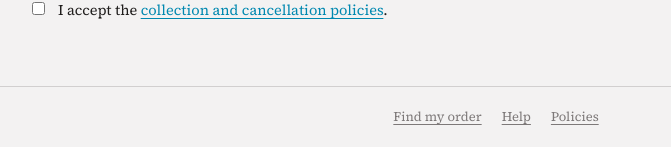
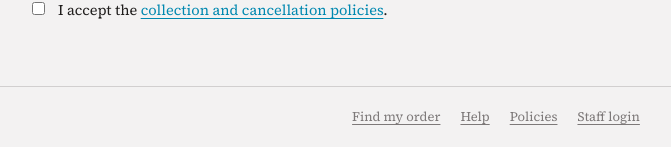
Before and after one commit to alboogycOdR/curry-orders, a Django app: page /checkout/ in a window 1280 px wide. Shown: the part 825-972 px from the top of the page, without its empty margins (144-815 px from the left). Run offline with Django 5.2, Linux system fonts and the light colour scheme; data comes from the database, SQL or seed files in the repository; data that the repository does not hold is empty; parts of the project's set-up code (start-up, migrations or seed data) failed here and were passed over.

Commit message:
Add a footer "Staff login" link, only when logged out
Regression from the public/staff nav split: gating the staff nav on
request.staff_user correctly hid it from customers, but also removed the
only path a logged-out staff member had to manage:login -- previously
they'd land on it by accident via one of the links that shouldn't have
been customer-visible in the first place. Flagged by the user: "As a
staff member I do not see a sign-in button from the home screen."

Footer, not the main nav -- matches how the existing Find my order/Help/
Policies utility links are already presented, low-key rather than
prominent, and only rendered when request.staff_user is falsy so it
disappears once logged in.

2 new tests. Full suite: 421 passed (419 + 2), 0 failures.

Co-Authored-By: Claude Fable 5 <noreply@anthropic.com>
Claude-Session: https://claude.ai/code/session_01JyYd11YusHk7SmnZYFg22A

```diff
--- a/src/templates/base.html
+++ b/src/templates/base.html
@@ -157,11 +157,23 @@ Footer — customer-facing Help/Policies links (§6.1/§11.12). Kept separate
 from .site-nav above, which already mixes customer nav with five
 staff-board links; policy links belong somewhere a customer will look,
 not buried in that list.
+
+"Staff login" only when logged out: the header's staff nav (above) is
+gated on request.staff_user so customers never see it — but that gate
+also removed the ONLY path to manage:login for a logged-OUT staff member
+(previously they'd land on it by accident, via one of the links that
+shouldn't have been customer-visible in the first place). A low-key
+footer link, not a prominent nav item, matches how staff/admin entry
+points are usually kept out of a customer-facing header without removing
+them entirely.
 {% endcomment %}
 <footer class="site-footer">
   <a href="{% url 'public:lookup' %}">Find my order</a>
   <a href="{% url 'public:help' %}">Help</a>
   <a href="{% url 'public:policies' %}">Policies</a>
+  {% if not request.staff_user %}
+  <a href="{% url 'manage:login' %}">Staff login</a>
+  {% endif %}
 </footer>
 
 </body>
```
Also changed, not shown: tests/integration/test_security_headers.py (+13 -0 lines).
